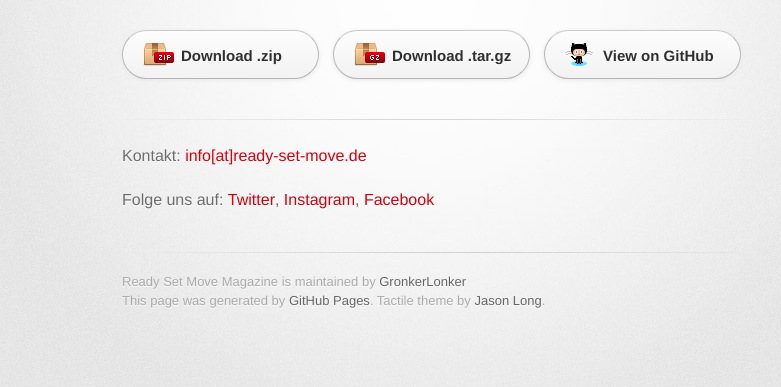
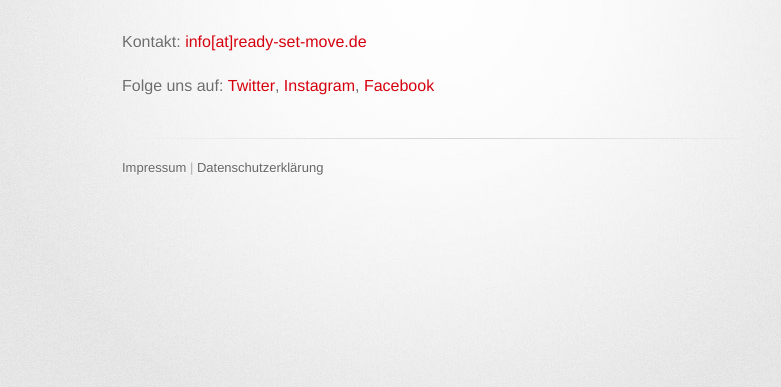
Before and after one commit to GronkerLonker/ready-set-move-landing-page, a plain HTML site: page index.html in a window 1280 px wide. Shown: the part 127-514 px from the top of the page, without its empty margins (208-989 px from the left). Drawn offline with Linux system fonts and the light colour scheme; a web font is replaced by a local one.

Commit message:
Update index.html

```diff
--- a/index.html
+++ b/index.html
@@ -22,14 +22,6 @@
           <h2>Das Movement Culture Magazin</h2>
         </header>
 
-        <section id="downloads" class="clearfix">
-          <a href="https://github.com/GronkerLonker/ready-set-move-landing-page/zipball/master" id="download-zip" class="button"><span>Download .zip</span></a>
-          <a href="https://github.com/GronkerLonker/ready-set-move-landing-page/tarball/master" id="download-tar-gz" class="button"><span>Download .tar.gz</span></a>
-          <a href="https://github.com/GronkerLonker/ready-set-move-landing-page" id="view-on-github" class="button"><span>View on GitHub</span></a>
-        </section>
-
-        <hr>
-
         <section id="main_content">
           <p>Kontakt: <a href="mailto:info@ready-set-move.de">info[at]ready-set-move.de</a></p>
 
@@ -37,8 +29,7 @@
         </section>
 
         <footer>
-          Ready Set Move Magazine is maintained by <a href="https://github.com/GronkerLonker">GronkerLonker</a><br>
-          This page was generated by <a href="https://pages.github.com">GitHub Pages</a>. Tactile theme by <a href="https://twitter.com/jasonlong">Jason Long</a>.
+          <a href="/impressum.html">Impressum</a> | <a href="/datenschutz.html">Datenschutzerklärung</a>
         </footer>
 
 
```
